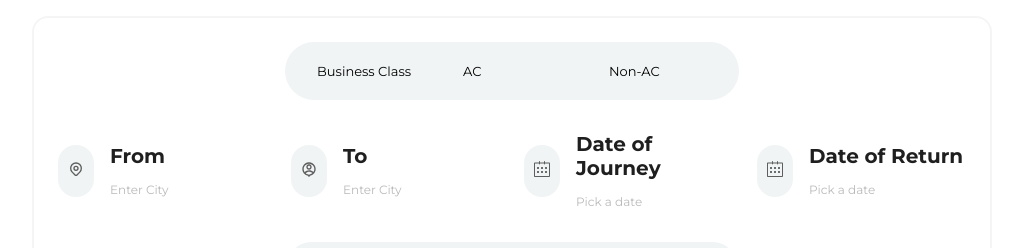
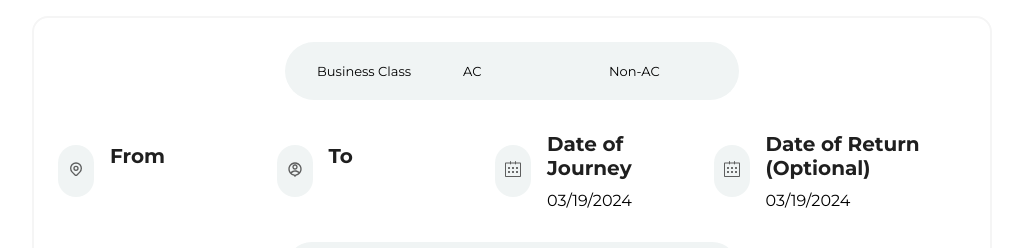
Before and after one commit to rezwanulislamrimel/Drive, a React (Vite) app: page / in a window 1280 px wide. Shown: the part 1360-1608 px from the top of the page, without its empty margins (128-1151 px from the left). Built offline with nearby package versions, Linux system fonts and the light colour scheme.

Commit message:
date-picket section added

```diff
--- a/src/Components/Search/Search.jsx
+++ b/src/Components/Search/Search.jsx
@@ -1,4 +1,4 @@
-import React from "react";
+import React, { useState } from "react";
 
 //! imported icon -----------
 import { HiOutlineLocationMarker } from "react-icons/hi";
@@ -6,10 +6,13 @@ import { RiAccountPinCircleLine } from "react-icons/ri";
 import { SlCalender } from "react-icons/sl";
 
 // import { RxCalendar } from "react-icons/rx";
+// date picker
+import DatePicker from "react-datepicker";
+import "react-datepicker/dist/react-datepicker.css";
 
 function Search() {
   // dropdown section
-
+  const [date, setDate] = useState(new Date());
   return (
     <div>
       <div className="search container section ">
@@ -37,7 +40,21 @@ function Search() {
               </div>
               <div className="texts">
                 <h4>From</h4>
-                <input type="text " placeholder="Enter City" />
+                {/* <input type="text " placeholder="Enter City" /> */}
+
+                <form>
+                  <input type="text" list="browsers" name="favorite_browser" />
+                  <datalist id="browsers">
+                    <option value="Rangpur"></option>
+                    <option value="Dhaka"></option>
+                    <option value="Rajshahi"></option>
+                    <option value="Mymensingh"></option>
+                    <option value="Khulna"></option>
+                    <option value="Chittagong"></option>
+                    <option value="Barisal"></option>
+                    <option value="Sylhet"></option>
+                  </datalist>
+                </form>
               </div>
             </div>
             {/* signle input section Two */}
@@ -48,7 +65,21 @@ function Search() {
               </div>
               <div className="texts">
                 <h4>To</h4>
-                <input type="text " placeholder="Enter City" />
+                {/* <input type="text " placeholder="Enter City" /> */}
+
+                <form>
+                  <input type="text" list="browsers" name="favorite_browser" />
+                  <datalist id="browsers">
+                    <option value="Rangpur"></option>
+                    <option value="Dhaka"></option>
+                    <option value="Rajshahi"></option>
+                    <option value="Mymensingh"></option>
+                    <option value="Khulna"></option>
+                    <option value="Chittagong"></option>
+                    <option value="Barisal"></option>
+                    <option value="Sylhet"></option>
+                  </datalist>
+                </form>
 
                 {/* dropdown second section end  here  */}
               </div>
@@ -61,7 +92,14 @@ function Search() {
               </div>
               <div className="texts">
                 <h4>Date of Journey</h4>
-                <input type="text " placeholder="Pick a date" />
+                {/* <input type="text " placeholder="Pick a date" /> */}
+
+                <div>
+                  <DatePicker
+                    selected={date}
+                    onChange={(date) => setDate(date)}
+                  />
+                </div>
               </div>
             </div>
             {/* signle input section Four */}
@@ -71,8 +109,15 @@ function Search() {
                 <SlCalender className="icon"></SlCalender>
               </div>
               <div className="texts">
-                <h4>Date of Return </h4>
-                <input type="text " placeholder="Pick a date" />
+                <h4>Date of Return (Optional) </h4>
+                {/* <input type="text " placeholder="Pick a date" /> */}
+
+                <div>
+                  <DatePicker
+                    selected={date}
+                    onChange={(date) => setDate(date)}
+                  />
+                </div>
               </div>
             </div>
 
```
Also changed, not shown: 2 other files (tests, documents, lock files or other folders).
